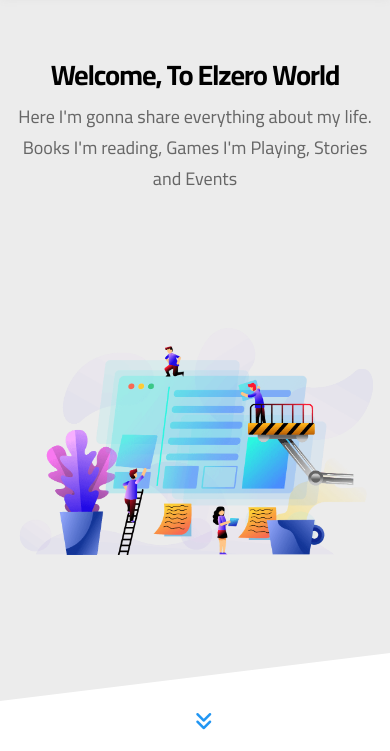
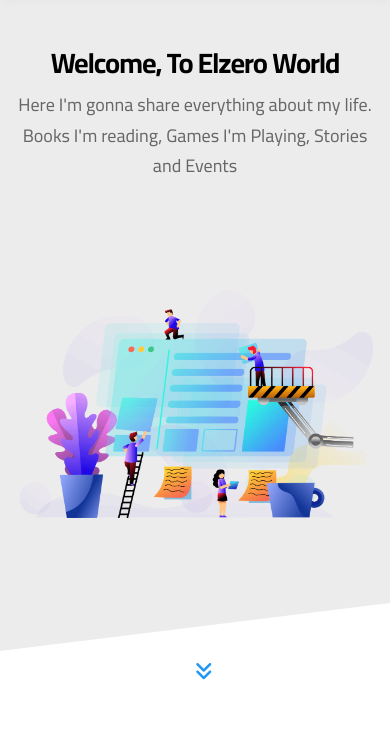
Before and after one commit to mohanadalrefai/Elzero-Template, a plain HTML site: page index.html in a window 390 px wide. Shown: the part 93-844 px from the top of the page. Drawn offline with Linux system fonts and the light colour scheme.

Commit message:
adjusting landing section height

```diff
--- a/css/elzero.css
+++ b/css/elzero.css
@@ -337,7 +337,7 @@ ul {
 
 @media (max-width:767px) {
     .landing .container {
-        min-height: calc(100vh - 100px);
+        min-height: calc(100vh - 150px);
         flex-direction: column;
         justify-content: space-around;
     }
```
